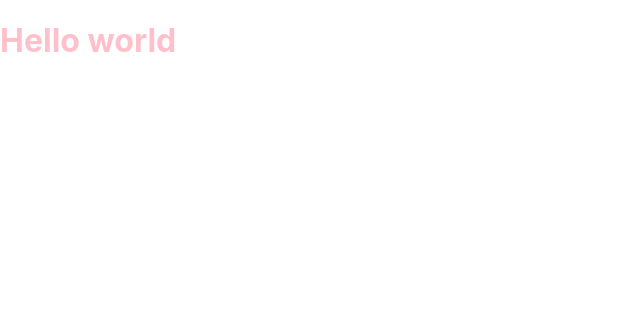
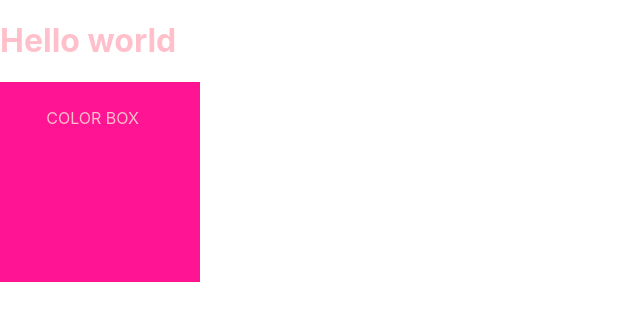
Before and after one commit to NguyenNgocChinh/react-hook-basic, a React (Create React App) app: page / in a window 1280 px wide. Shown: the top 320 px of the page, without its empty margins (0-640 px from the left). Built offline with nearby package versions, Linux system fonts and the light colour scheme.

Commit message:
Box Color - useState

```diff
--- a/src/App.js
+++ b/src/App.js
@@ -1,10 +1,12 @@
 import React from 'react';
 import './App.scss';
+import ColorBox from './components/ColorBox';
 
 function App() {
   return (
     <div className="app">
       <h1>Hello world</h1>
+      <ColorBox />
     </div>
   );
 }
--- /dev/null
+++ b/src/components/ColorBox/colorBox.scss
@@ -0,0 +1,12 @@
+.color-box {
+    $dai: 200px;
+    position: relative;
+    flex-direction: column;
+    width: $dai;
+    height: $dai;
+
+    p {
+        position: absolute;
+        transform: translate(50%, 50%);
+    }
+}
--- /dev/null
+++ b/src/components/ColorBox/index.jsx
@@ -0,0 +1,29 @@
+import React, { useState } from 'react';
+import './colorBox.scss';
+ColorBox.propTypes = {
+
+};
+const COLOR_LIST = ['green', 'black', 'yellow', 'red', 'deeppink'];
+function getRandomColor() {
+    const index = Math.trunc(Math.random() * 5);
+    return COLOR_LIST[index];
+}
+function ColorBox() {
+    const [color, setColor] = useState(() => {
+        return localStorage.getItem('box-color') || 'deeppink';
+    });
+
+    function handleBoxClick() {
+        const newColor = getRandomColor();
+        setColor(newColor);
+        localStorage.setItem('box-color', newColor);
+    }
+
+    return (
+        <div className='color-box' style={{ backgroundColor: color }} onClick={handleBoxClick}>
+            <p>COLOR BOX</p>
+        </div>
+    );
+}
+
+export default ColorBox;
```
Also changed, not shown: 1 other file (tests, documents, lock files or other folders).
